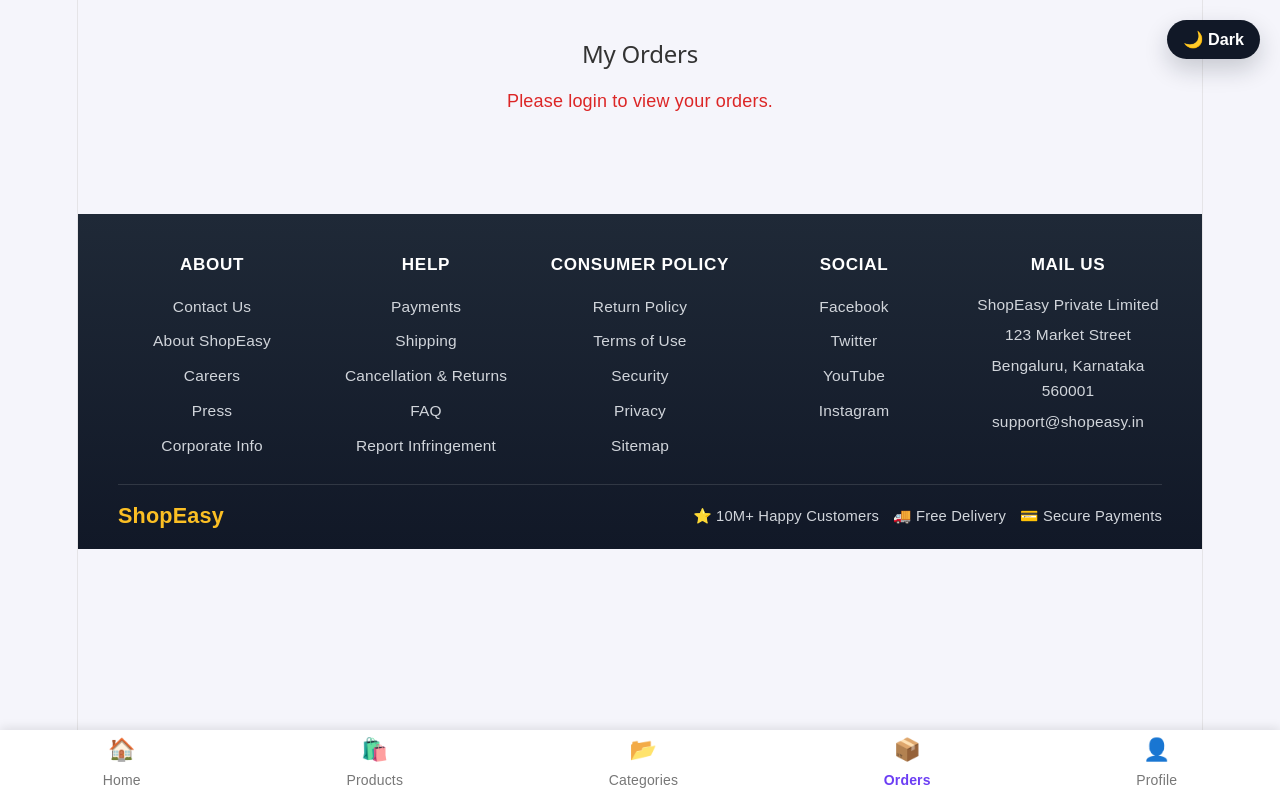
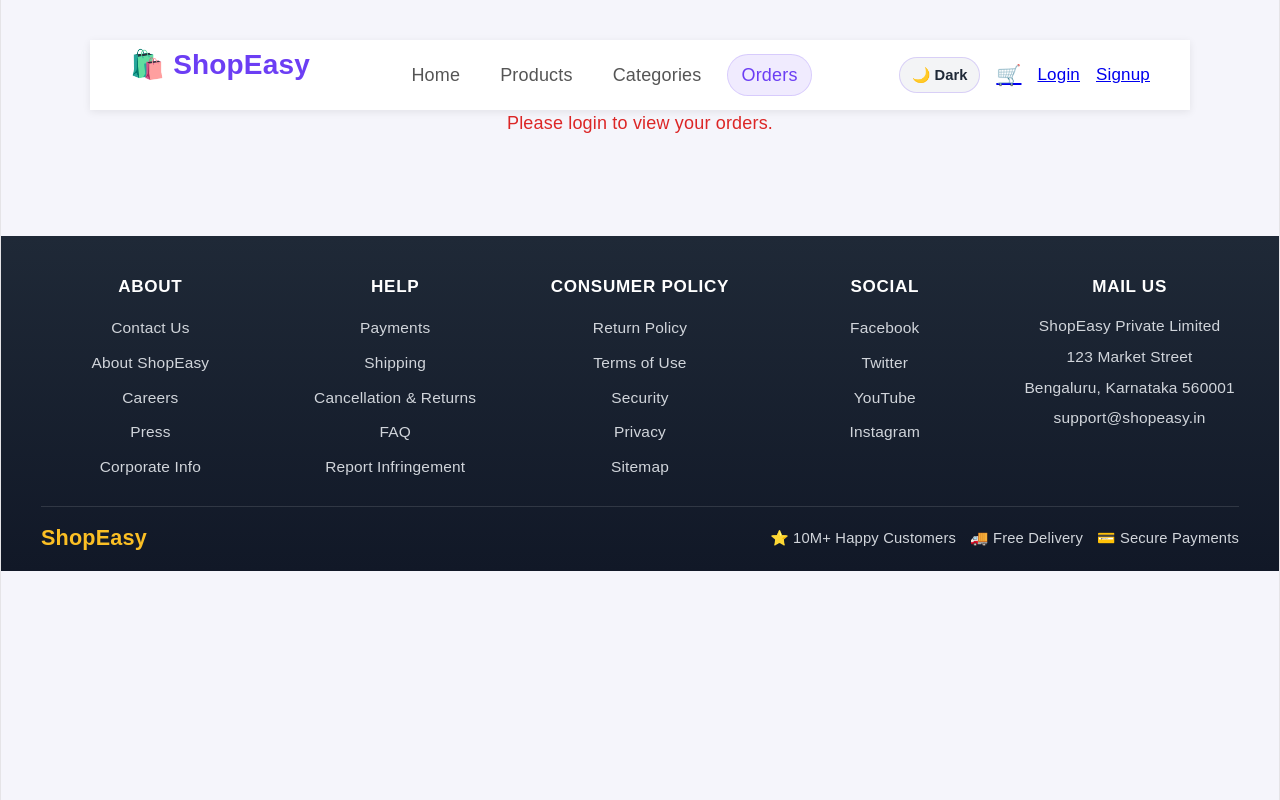
Before and after one commit to Adyashree07-alt/shop_easy_frontend, a React (Vite) app: page /my-orders in a window 1280 px wide. Built offline with nearby package versions, Linux system fonts and the light colour scheme.

Commit message:
Updated code now

```diff
--- a/src/App.css
+++ b/src/App.css
@@ -190,7 +190,7 @@
 }
 
 .theme-toggle {
-  position: fixed;
+  /* position: fixed;
   right: 20px;
   top: 20px;
   z-index: 2000;
@@ -202,7 +202,8 @@
   font-size: 0.9rem;
   font-weight: 600;
   cursor: pointer;
-  box-shadow: 0 10px 25px rgba(17, 24, 39, 0.2);
+  box-shadow: 0 10px 25px rgba(17, 24, 39, 0.2); */
+  display: none;
 }
 
 .app-footer {
@@ -301,6 +302,21 @@ body.dark-mode .category-products {
 body.dark-mode .navbar {
   background: #0f172a !important;
   box-shadow: 0 10px 24px rgba(15, 23, 42, 0.5) !important;
+}
+
+body.dark-mode .nav-links li {
+  color: #d1d5db !important;
+}
+
+body.dark-mode .nav-links li.active {
+  background: rgba(139, 92, 246, 0.2) !important;
+  color: #e9d5ff !important;
+}
+
+body.dark-mode .navbar-theme-toggle {
+  background: rgba(148, 163, 184, 0.12) !important;
+  color: #f8fafc !important;
+  border-color: rgba(196, 181, 253, 0.3) !important;
 }
 
 body.dark-mode .logo,
--- /dev/null
+++ b/src/components/Navbar.css
@@ -0,0 +1,11 @@
+.logout-btn{
+        border: 1px solid rgba(108, 62, 244, 0.2);
+    background: #f3f4f6;
+    color: #1f2937;
+    border-radius: 999px;
+    padding: 8px 12px;
+    font-size: 0.82rem;
+    font-weight: 700;
+    cursor: pointer;
+    transition: all 0.2s ease;
+}
--- a/src/components/Navbar.jsx
+++ b/src/components/Navbar.jsx
@@ -1,11 +1,38 @@
-import React from "react";
-import { Link } from "react-router-dom";
+import React, { useEffect, useState } from "react";
+import { Link, useLocation } from "react-router-dom";
+import './Navbar.css';
 
-const Navbar = ({ user, setUser, cartCount, navigate }) => {
+const Navbar = ({ user, setUser, cartCount = 0, navigate }) => {
+ const location = useLocation();
+ const [darkMode, setDarkMode] = useState(() => {
+   try {
+     return localStorage.getItem("shopEasyTheme") === "dark";
+   } catch {
+     return false;
+   }
+ });
+
+ useEffect(() => {
+   document.body.classList.toggle("dark-mode", darkMode);
+   try {
+     localStorage.setItem("shopEasyTheme", darkMode ? "dark" : "light");
+   } catch {
+     // ignore storage errors
+   }
+ }, [darkMode]);
+
+ const isActive = (path) => {
+   if (path === "/") return location.pathname === "/";
+   if (path === "/all-products") return location.pathname.startsWith("/all-products") || location.pathname.startsWith("/product");
+   if (path === "/categories") return location.pathname === "/categories" || location.pathname.startsWith("/category");
+   if (path === "/my-orders") return location.pathname === "/my-orders";
+   return false;
+ };
+
  const handleLogout = () => {
    localStorage.removeItem("loggedInUser");
-   setUser(null);
-   navigate("/login");
+   setUser?.(null);
+   navigate ? navigate("/login") : window.location.assign("/login");
  };
 
  return (
@@ -15,13 +42,22 @@ const Navbar = ({ user, setUser, cartCount, navigate }) => {
      </div>
 
      <ul className="nav-links">
-       <li className="active">Home</li>
-       <li><Link to="/all-products">Products</Link></li>
-       <li><Link to="/categories">Categories</Link></li>
-       <li><Link to="/my-orders">Orders</Link></li>
+       <li className={isActive("/") ? "active" : ""}><Link to="/">Home</Link></li>
+       <li className={isActive("/all-products") ? "active" : ""}><Link to="/all-products">Products</Link></li>
+       <li className={isActive("/categories") ? "active" : ""}><Link to="/categories">Categories</Link></li>
+       <li className={isActive("/my-orders") ? "active" : ""}><Link to="/my-orders">Orders</Link></li>
      </ul>
 
      <div className="nav-right">
+       <button
+         type="button"
+         className="navbar-theme-toggle"
+         onClick={() => setDarkMode((prev) => !prev)}
+         aria-label="Toggle dark mode"
+       >
+         {darkMode ? "☀️ Light" : "🌙 Dark"}
+       </button>
+
        <Link to="/cart" className="cart">
          <span className="cart-icon" aria-hidden="true">🛒</span>
          {cartCount > 0 && (
--- a/src/index.css
+++ b/src/index.css
@@ -55,7 +55,8 @@ body {
 }
 
 #root {
-  width: 1126px;
+  /* width: 1126px; */
+  width: 100%;
   max-width: 100%;
   margin: 0 auto;
   text-align: center;
--- a/src/pages/CategoryPage.jsx
+++ b/src/pages/CategoryPage.jsx
@@ -1,6 +1,7 @@
 import React, { useEffect, useState } from "react";
 import { useParams, Link, useNavigate } from "react-router-dom";
 import "./CategoryPage.css";
+import Navbar from "../components/Navbar";
 
 const iconMap = {
   Electronics: "💻",
@@ -91,7 +92,7 @@ const CategoryPage = () => {
               continue;
             }
             const result = await res.json();
-            mappedProducts[category.id] = Array.isArray(result) ? result.slice(0, 4) : [];
+            mappedProducts[category.id] = Array.isArray(result) ? result.slice(0, 7) : [];
           } catch {
             mappedProducts[category.id] = [];
           }
@@ -209,11 +210,13 @@ const CategoryPage = () => {
     );
   }
 
+
   return (
     <div className="categories-page">
+      <Navbar />
       <div className="category-header">
-        <h2>Categories</h2>
-        <Link to="/">← Back to Home</Link>
+        {/* <h2>Categories</h2> */}
+        {/* <Link to="/">← Back to Home</Link> */}
       </div>
 
       <div className="search-section">
--- a/src/pages/Home.css
+++ b/src/pages/Home.css
@@ -47,7 +47,9 @@ body {
 .nav-links {
   display: flex;
   list-style: none;
-  gap: 35px;
+  gap: 12px;
+  align-items: center;
+  flex-wrap: wrap;
 }
 
 .nav-links li {
@@ -55,18 +57,50 @@ body {
   font-weight: 500;
   color: #555;
   transition: 0.3s;
+  border-radius: 999px;
+  padding: 8px 14px;
+}
+
+.nav-links li a {
+  text-decoration: none;
+  color: inherit;
+  display: inline-flex;
+  align-items: center;
+  justify-content: center;
 }
 
 .nav-links li:hover,
-.nav-links .active {
+.nav-links li.active {
+  background: rgba(108, 62, 244, 0.1);
   color: #6c3ef4;
+}
+
+.nav-links li.active {
+  box-shadow: inset 0 0 0 1px rgba(108, 62, 244, 0.18);
 }
 
 .nav-right {
   display: flex;
   align-items: center;
-  gap: 25px;
+  gap: 16px;
   font-size: 17px;
+}
+
+.navbar-theme-toggle {
+  border: 1px solid rgba(108, 62, 244, 0.2);
+  background: #f3f4f6;
+  color: #1f2937;
+  border-radius: 999px;
+  padding: 8px 12px;
+  font-size: 0.82rem;
+  font-weight: 700;
+  cursor: pointer;
+  transition: all 0.2s ease;
+}
+
+.navbar-theme-toggle:hover {
+  transform: translateY(-1px);
+  box-shadow: 0 8px 16px rgba(108, 62, 244, 0.12);
 }
 
 .cart {
--- a/src/pages/MyOrders.jsx
+++ b/src/pages/MyOrders.jsx
@@ -1,5 +1,6 @@
 import React, { useEffect, useState } from "react";
 import "./MyOrders.css";
+import Navbar from "../components/Navbar";
 
 function MyOrders() {
   const [orders, setOrders] = useState([]);
@@ -57,8 +58,8 @@ function MyOrders() {
   return (
     <div className="orders-page">
 
-      <h2>My Orders</h2>
-
+      {/* <h2>My Orders</h2> */}
+<Navbar />
       {loading ? (
         <p>Loading orders...</p>
       ) : error ? (
@@ -92,7 +93,7 @@ function MyOrders() {
       )}
 
       {/* Bottom Navigation */}
-
+{/*
       <nav className="bottom-nav">
 
         <div className="nav-item">
@@ -120,7 +121,7 @@ function MyOrders() {
           <p>Profile</p>
         </div>
 
-      </nav>
+      </nav> */}
 
     </div>
   );
--- a/src/pages/Products.jsx
+++ b/src/pages/Products.jsx
@@ -156,16 +156,16 @@ function Products() {
 
         {/* Page Heading */}
         <div className="products-heading">
-          <div>
+          {/* <div>
             <h1>All Products</h1>
             <p>
               Explore our collection of amazing products
             </p>
-          </div>
-
+          </div> */}
+{/*
           <span className="product-count">
             {filteredProducts.length} Products
-          </span>
+          </span> */}
         </div>
 
         {/* Search and Filter */}
```
